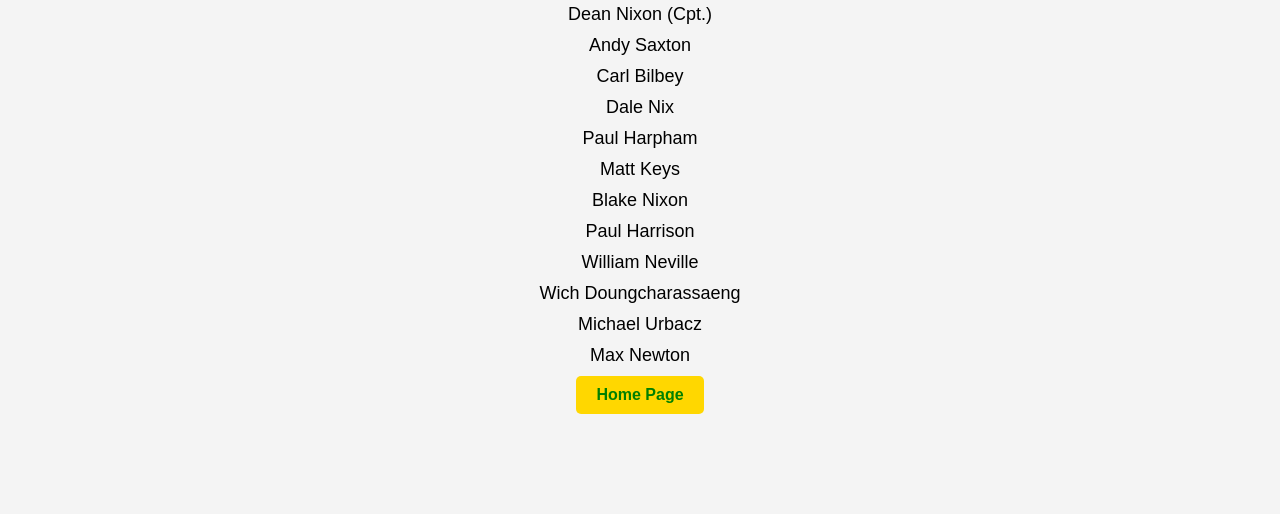
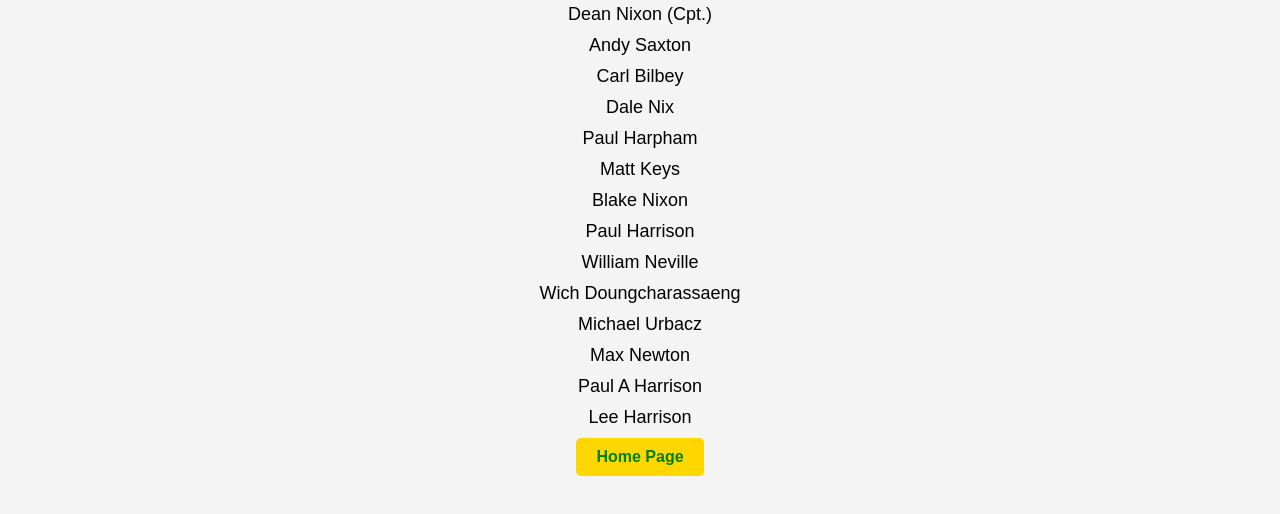
Before and after one commit to con-club-pool-2026/team, a plain HTML site: page index.html in a window 1280 px wide. Shown: the part 64-578 px from the top of the page. Drawn offline with Linux system fonts and the light colour scheme.

Commit message:
Update index.html

```diff
--- a/index.html
+++ b/index.html
@@ -67,6 +67,8 @@
     <div class="sub-header">Wich Doungcharassaeng</div>
     <div class="sub-header">Michael Urbacz</div>
     <div class="sub-header">Max Newton</div>
+    <div class="sub-header">Paul A Harrison</div>
+    <div class="sub-header">Lee Harrison</div>
 </section>
 
 <p><a href="https://con-club-pool-2026.github.io/home/" class="button-link">Home Page</a></p>
```
